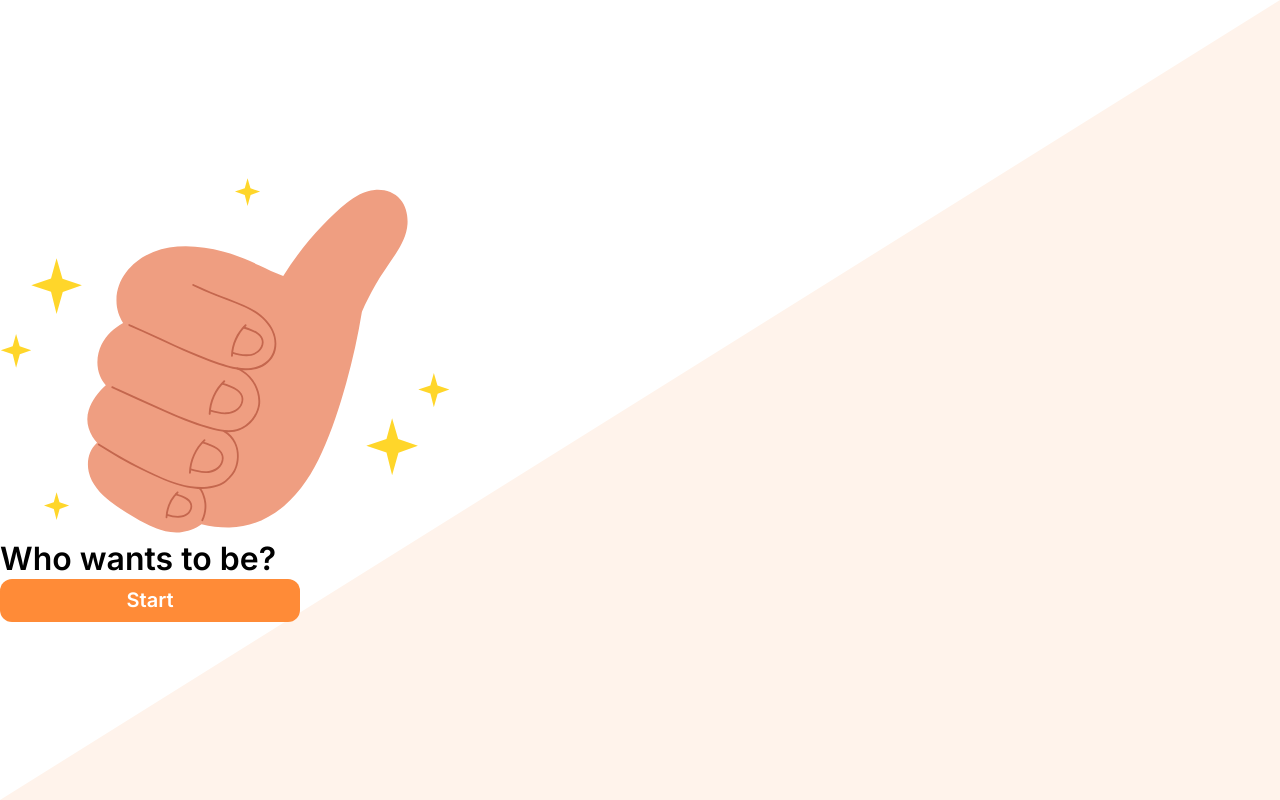
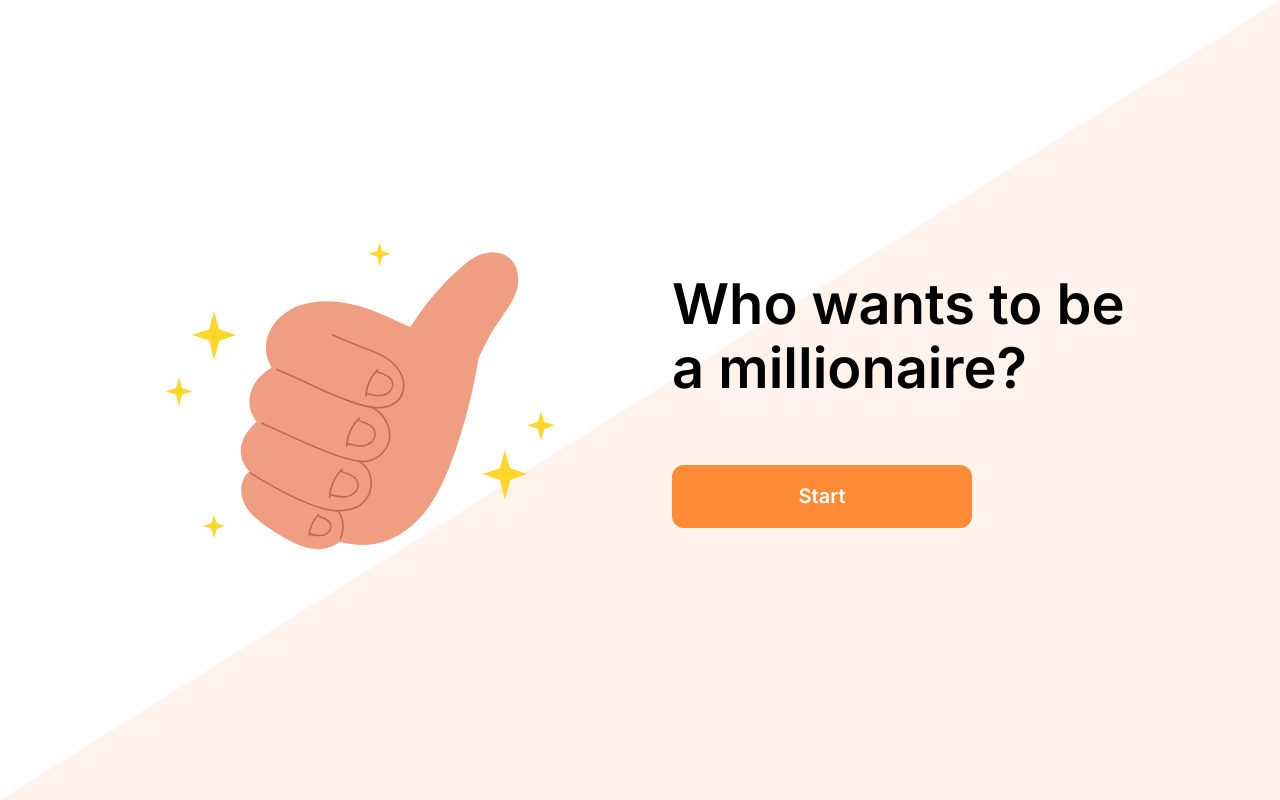
Before and after one commit to maximshkitin/millionaire, a Next.js app: page / in a window 1280 px wide. Built offline with nearby package versions, Linux system fonts and the light colour scheme.

Commit message:
Styled start screen, quiz view, quiz button, quiz score

```diff
--- a/app/components/Quiz.tsx
+++ b/app/components/Quiz.tsx
@@ -92,7 +92,9 @@ export const Quiz: React.FC = () => {
           buttonText="Start"
           handleClick={handleStart}
         >
-          <QuizTextBox className="QuizTitle">Who wants to be?</QuizTextBox>
+          <QuizTextBox className="QuizTitle">
+            Who wants to be a millionaire?
+          </QuizTextBox>
         </QuizStaticView>
       )}
 
--- a/app/components/QuizStaticView/QuizStaticView.tsx
+++ b/app/components/QuizStaticView/QuizStaticView.tsx
@@ -1,7 +1,8 @@
 import React, { ReactNode, MouseEvent } from 'react';
 import { QuizButton, QuizIcon } from '../shared';
 
-import '@/app/styles/shared/QuizButton.scss';
+
+import '@/app/styles/QuizStaticView/QuizStaticView.scss';
 
 interface QuizStaticViewProps {
   className: string
@@ -16,11 +17,13 @@ export const QuizStaticView: React.FC<QuizStaticViewProps> = ({
   buttonText,
   children,
 }) => (
-  <div className={className}>
+  <div className={`QuizStaticView ${className}`}>
     <QuizIcon />
 
-    {children}
+    <div className="QuizStaticViewAction">
+      {children}
+      <QuizButton className="QuizButton" handleClick={handleClick}>{buttonText}</QuizButton>
+    </div>
 
-    <QuizButton className="QuizButton" handleClick={handleClick}>{buttonText}</QuizButton>
   </div>
 );
--- a/app/components/QuizView/QuizScore.tsx
+++ b/app/components/QuizView/QuizScore.tsx
@@ -28,7 +28,7 @@ export function QuizScore({ scoreList, currentLevelIndex }: QuizScoreProps) {
         <div className="QuizScore">
            { scoreList?.slice().reverse().map(score => (
               <QuizInfoOption key={score} className={getScoreItemClassName(score, scoreList[currentLevelIndex])}>
-                 <span>{score}</span>
+                 <span>${score?.toLocaleString()}</span>
               </QuizInfoOption>
             )
           )}
--- a/app/components/shared/QuizButton.tsx
+++ b/app/components/shared/QuizButton.tsx
@@ -12,7 +12,7 @@ export function QuizButton({
   children,
 }: QuizButtonProps) {
   return (
-    <div className="button-wrapper">
+    <div className="QuizButton-Wrapper">
       <button className={className} onClick={handleClick}>
         {children}
       </button>
--- a/app/styles/Quiz.scss
+++ b/app/styles/Quiz.scss
@@ -1,4 +1,6 @@
 @import './variables.scss';
+
+@import './shared/QuizTextBox.scss';
 
 .Quiz {
     width: 100%;
--- a/app/styles/QuizStaticView/QuizStaticView.scss
+++ b/app/styles/QuizStaticView/QuizStaticView.scss
@@ -0,0 +1,19 @@
+@import '../shared/QuizButton.scss';
+
+.QuizStaticView {
+    padding: 80px;
+    display: flex;
+    justify-content: center;
+    align-items: center;
+
+    > div {
+        width: 50%;
+    }
+
+    & .QuizStaticViewAction {
+        padding: 0 32px;
+        .QuizButton-Wrapper {
+            margin-top: 65px;
+        }
+    }
+}
--- a/app/styles/QuizView/QuizOptions/QuizOptions.scss
+++ b/app/styles/QuizView/QuizOptions/QuizOptions.scss
@@ -5,7 +5,6 @@ $Option-height: 54px;
 .Quiz {
 
     &Options {
-        padding: 35px;
         display: flex;
         flex-direction: initial;
         flex-wrap: wrap;
@@ -15,9 +14,11 @@ $Option-height: 54px;
     }
 
     &Option {
-        width: calc(50% - 34px);
+        width: 50%;
         margin-top: 30px;
         cursor: pointer;
+        padding: 0 34px;
+        overflow: hidden;
 
         &Prefix {
             color: $Orange-100;
--- a/app/styles/QuizView/QuizScore.scss
+++ b/app/styles/QuizView/QuizScore.scss
@@ -1,7 +1,9 @@
 @import '../variables.scss';
 
 .QuizScoreWrapper {
-    display: block;
+    display: flex;
+    flex-direction: column;
+    justify-content: center;
     width: 25%;
     overflow: hidden;
     background-color: #fff;
--- a/app/styles/QuizView/QuizView.scss
+++ b/app/styles/QuizView/QuizView.scss
@@ -1,4 +1,7 @@
 .QuizContent {
+    display: flex;
+    flex-direction: column;
+    justify-content: space-between;
     padding: 120px 80px;
     position: relative;
     z-index: 10;
--- a/app/styles/shared/QuizButton.scss
+++ b/app/styles/shared/QuizButton.scss
@@ -4,7 +4,12 @@
     width: 300px;
     font-size: 20px;
     font-weight: 600;
-    padding: 10px;
+    padding: 20px;
     background-color: $Orange-100;
     color: $White;
+    cursor: pointer;
+
+    &:hover {
+        background-color: $Orange-80;
+    }
 }
--- a/app/styles/shared/QuizIcon.scss
+++ b/app/styles/shared/QuizIcon.scss
@@ -1,10 +1,6 @@
 @import '../variables.scss';
 
 .QuizIcon {
-    width: 450px;
-    // font-size: 20px;
-    // font-weight: 600;
-    // padding: 10px;
-    // background-color: $Orange-100;
-    // color: $White;
+    width: 100%;
+    padding: 0 85px;
 }
--- a/app/styles/shared/QuizInfoOption.scss
+++ b/app/styles/shared/QuizInfoOption.scss
@@ -8,6 +8,8 @@
     font-weight: 400;
     font-size: 20px;
     position: relative;
+    text-overflow: ellipsis;
+    white-space: nowrap;
 
     &::before,
     &::after {
```
